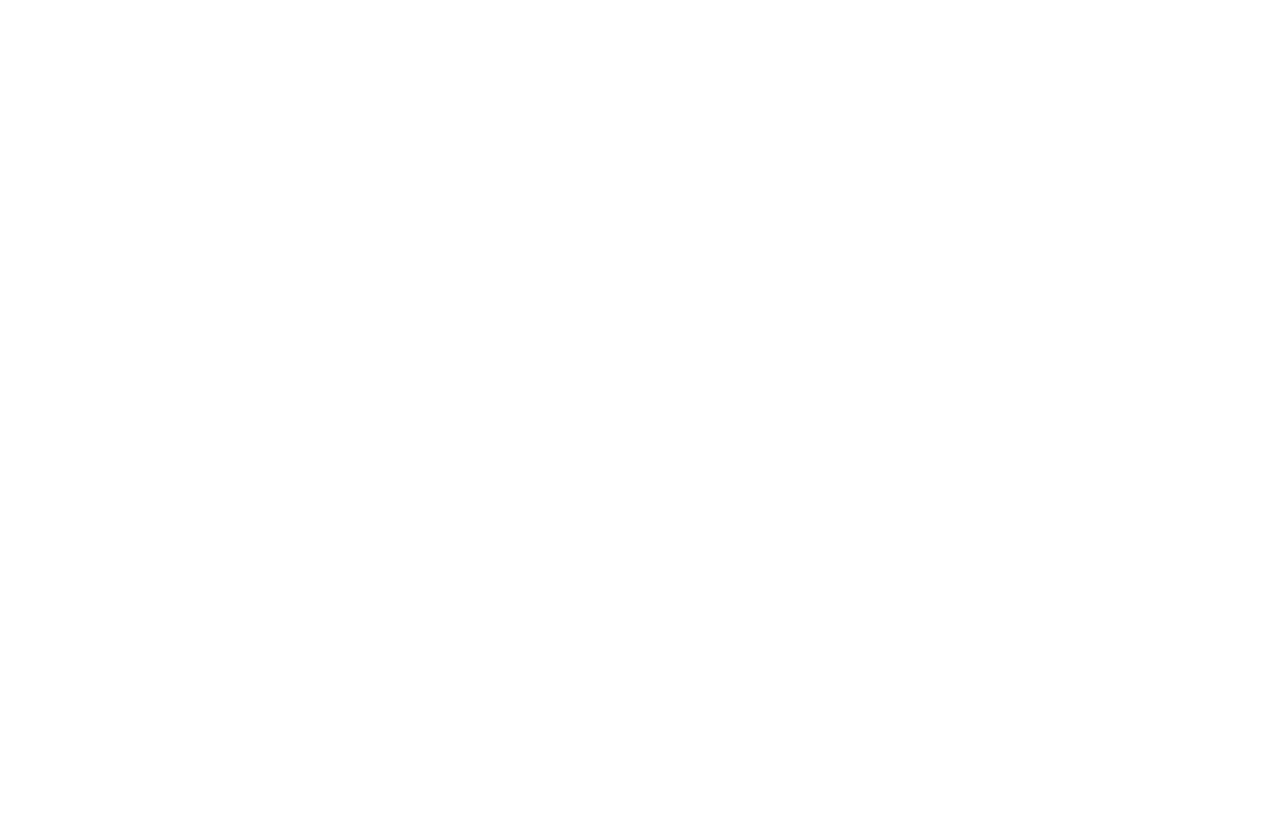
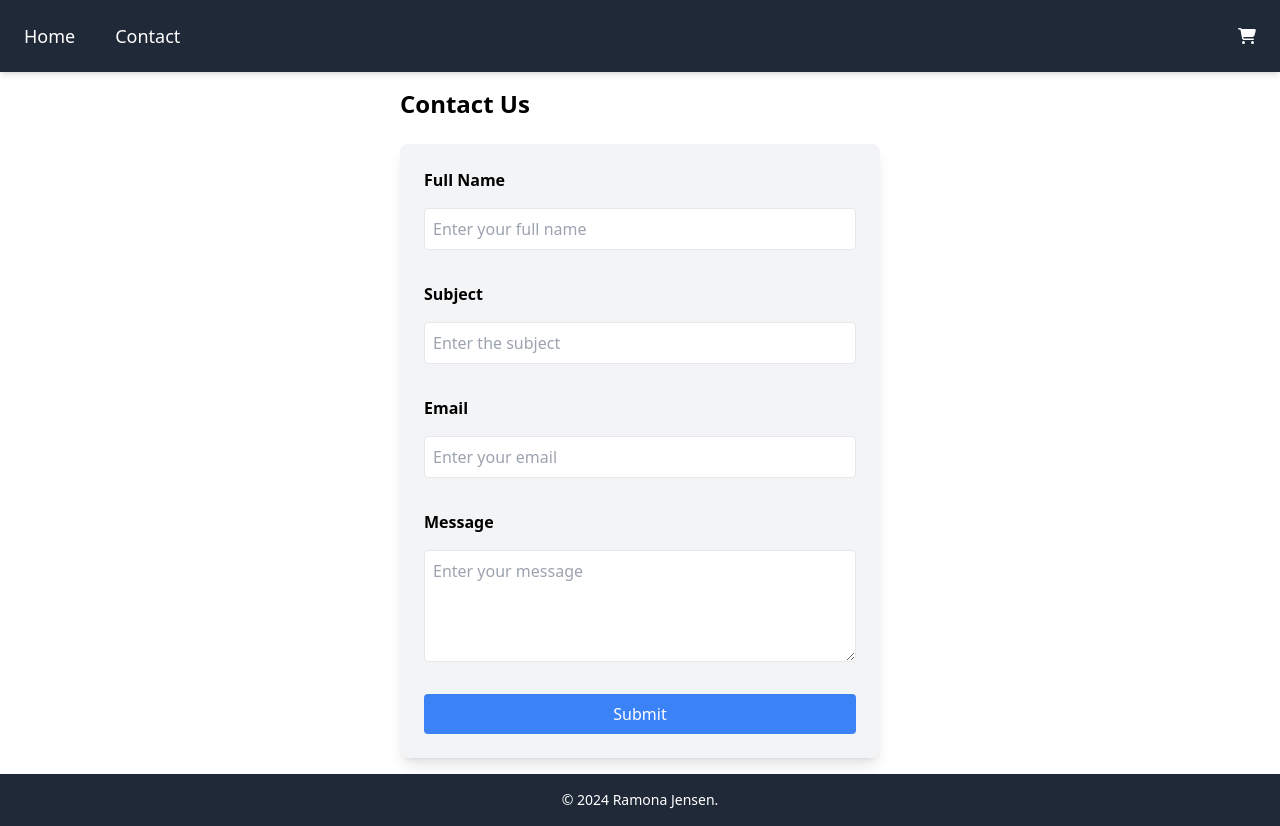
Before and after one commit to RamonaXR/react-ca, a React (Vite) app: page /contact in a window 1280 px wide. Before the commit this address had no page. Before the commit the page ends 800 px from the top, so only its background shows below. Built offline with nearby package versions, Linux system fonts and the light colour scheme.

Commit message:
local storage for cart, contact/validation, footer and success-page

```diff
--- a/package.json
+++ b/package.json
@@ -17,9 +17,12 @@
     "@fortawesome/fontawesome-svg-core": "^6.7.1",
     "@fortawesome/free-solid-svg-icons": "^6.7.1",
     "@fortawesome/react-fontawesome": "^0.2.2",
+    "@hookform/resolvers": "^3.9.1",
     "react": "^18.3.1",
     "react-dom": "^18.3.1",
+    "react-hook-form": "^7.54.1",
     "react-router-dom": "^6.28.0",
+    "yup": "^1.6.1",
     "zustand": "^5.0.1"
   },
   "devDependencies": {
--- a/src/App.jsx
+++ b/src/App.jsx
@@ -3,6 +3,8 @@ import Layout from "./Layout";
 import Home from "./pages/Home";
 import ProductPage from "./pages/ProductPage";
 import CartPage from "./pages/CartPage";
+import CheckoutSuccess from "./pages/CheckoutSuccess";
+import ContactPage from "./pages/ContactPage";
 
 export default function App() {
   return (
@@ -12,6 +14,8 @@ export default function App() {
           <Route index element={<Home />} />
           <Route path="/product/:productId" element={<ProductPage />} />
           <Route path="/checkout" element={<CartPage />} />
+          <Route path="/checkout-success" element={<CheckoutSuccess />} />
+          <Route path="/contact" element={<ContactPage />} />
         </Route>
       </Routes>
     </div>
--- a/src/Layout.jsx
+++ b/src/Layout.jsx
@@ -6,7 +6,9 @@ export default function Layout() {
   return (
     <div className="flex flex-col h-screen">
       <Header />
-      <Outlet />
+      <main className="flex-grow">
+        <Outlet />
+      </main>
       <Footer />
     </div>
   );
--- a/src/components/Footer/index.jsx
+++ b/src/components/Footer/index.jsx
@@ -1,7 +1,11 @@
 export default function Footer() {
   return (
-    <footer>
-      <p>Footer</p>
+    <footer className="bg-gray-800 text-white py-4">
+      <div className="container mx-auto text-center">
+        <p className="text-sm">
+          &copy; {new Date().getFullYear()} Ramona Jensen.
+        </p>
+      </div>
     </footer>
   );
 }
--- a/src/contexts/cartContext.jsx
+++ b/src/contexts/cartContext.jsx
@@ -1,5 +1,5 @@
 /* eslint-disable react/prop-types */
-import { createContext, useContext, useState } from "react";
+import { createContext, useContext, useState, useEffect } from "react";
 
 const CartContext = createContext();
 
@@ -7,34 +7,36 @@ export function useCart() {
   return useContext(CartContext);
 }
 
-// CartProvider component
+// CartProvider component to wrap the app
 export function CartProvider({ children }) {
-  const [cart, setCart] = useState([]);
+  const [cart, setCart] = useState(() => {
+    const savedCart = localStorage.getItem("cart");
+    return savedCart ? JSON.parse(savedCart) : [];
+  });
 
-  // Add a product to the cart
+  // Sync the cart with localStorage whenever it changes
+  useEffect(() => {
+    localStorage.setItem("cart", JSON.stringify(cart));
+  }, [cart]);
+
   function addToCart(product) {
     setCart((prevCart) => {
-      // Check if the product is already in the cart
       const existingProduct = prevCart.find((item) => item.id === product.id);
       if (existingProduct) {
-        // If the product exists, increase the quantity
         return prevCart.map((item) =>
           item.id === product.id
             ? { ...item, quantity: item.quantity + 1 }
             : item,
         );
       }
-      // If the product is not in the cart, add it with quantity 1
       return [...prevCart, { ...product, quantity: 1 }];
     });
   }
 
-  // Remove a product from the cart
   function removeFromCart(productId) {
     setCart((prevCart) => prevCart.filter((item) => item.id !== productId));
   }
 
-  // Clear the cart
   function clearCart() {
     setCart([]);
   }
--- /dev/null
+++ b/src/pages/CheckoutSuccess/index.jsx
@@ -0,0 +1,20 @@
+import { Link } from "react-router-dom";
+
+export default function CheckoutSuccess() {
+  return (
+    <main className="p-4 flex flex-col items-center">
+      <h1 className="text-3xl font-bold text-green-500 mb-4">
+        Order Successful!
+      </h1>
+      <p className="text-lg mb-6">
+        Thank you for your purchase. Your order has been placed successfully.
+      </p>
+      <Link
+        to="/"
+        className="bg-blue-500 text-white py-2 px-4 rounded hover:bg-blue-600"
+      >
+        Back to Store
+      </Link>
+    </main>
+  );
+}
--- /dev/null
+++ b/src/pages/ContactPage/index.jsx
@@ -0,0 +1,117 @@
+import { useState } from "react";
+import { useForm } from "react-hook-form";
+import { yupResolver } from "@hookform/resolvers/yup";
+import * as yup from "yup";
+
+const schema = yup.object({
+  fullName: yup
+    .string()
+    .min(3, "Full name must be at least 3 characters.")
+    .required("Full name is required."),
+  subject: yup
+    .string()
+    .min(3, "Subject must be at least 3 characters.")
+    .required("Subject is required."),
+  email: yup
+    .string()
+    .email("Must be a valid email address.")
+    .required("Email is required."),
+  body: yup
+    .string()
+    .min(3, "Message must be at least 3 characters.")
+    .required("Message is required."),
+});
+
+export default function ContactPage() {
+  const [successMessage, setSuccessMessage] = useState("");
+  const {
+    register,
+    handleSubmit,
+    reset,
+    formState: { errors },
+  } = useForm({
+    resolver: yupResolver(schema),
+  });
+
+  function onSubmit(data) {
+    console.log("Form Data:", data);
+    setSuccessMessage(
+      "Thank you for contacting us. Your message has been submitted.",
+    );
+    reset();
+  }
+
+  return (
+    <main className="p-4 max-w-lg mx-auto">
+      <h1 className="text-2xl font-bold mb-6">Contact Us</h1>
+      <form
+        onSubmit={handleSubmit(onSubmit)}
+        className="flex flex-col gap-4 bg-gray-100 p-6 rounded-lg shadow-lg"
+      >
+        {/* Full Name */}
+        <label htmlFor="fullName" className="font-semibold">
+          Full Name
+        </label>
+        <input
+          id="fullName"
+          type="text"
+          {...register("fullName")}
+          className="p-2 border rounded"
+          placeholder="Enter your full name"
+        />
+        <p className="text-red-500 text-sm">{errors.fullName?.message}</p>
+
+        {/* Subject */}
+        <label htmlFor="subject" className="font-semibold">
+          Subject
+        </label>
+        <input
+          id="subject"
+          type="text"
+          {...register("subject")}
+          className="p-2 border rounded"
+          placeholder="Enter the subject"
+        />
+        <p className="text-red-500 text-sm">{errors.subject?.message}</p>
+
+        {/* Email */}
+        <label htmlFor="email" className="font-semibold">
+          Email
+        </label>
+        <input
+          id="email"
+          type="email"
+          {...register("email")}
+          className="p-2 border rounded"
+          placeholder="Enter your email"
+        />
+        <p className="text-red-500 text-sm">{errors.email?.message}</p>
+
+        {/* Message Body */}
+        <label htmlFor="body" className="font-semibold">
+          Message
+        </label>
+        <textarea
+          id="body"
+          {...register("body")}
+          className="p-2 border rounded h-28"
+          placeholder="Enter your message"
+        />
+        <p className="text-red-500 text-sm">{errors.body?.message}</p>
+
+        {/* Submit Button */}
+        <button
+          type="submit"
+          className="bg-blue-500 text-white py-2 px-4 rounded hover:bg-blue-600"
+        >
+          Submit
+        </button>
+      </form>
+
+      {/* Success Message */}
+      {successMessage && (
+        <p className="text-green-500 font-bold mt-4">{successMessage}</p>
+      )}
+    </main>
+  );
+}
```
Also changed, not shown: 1 other file (tests, documents, lock files or other folders).
